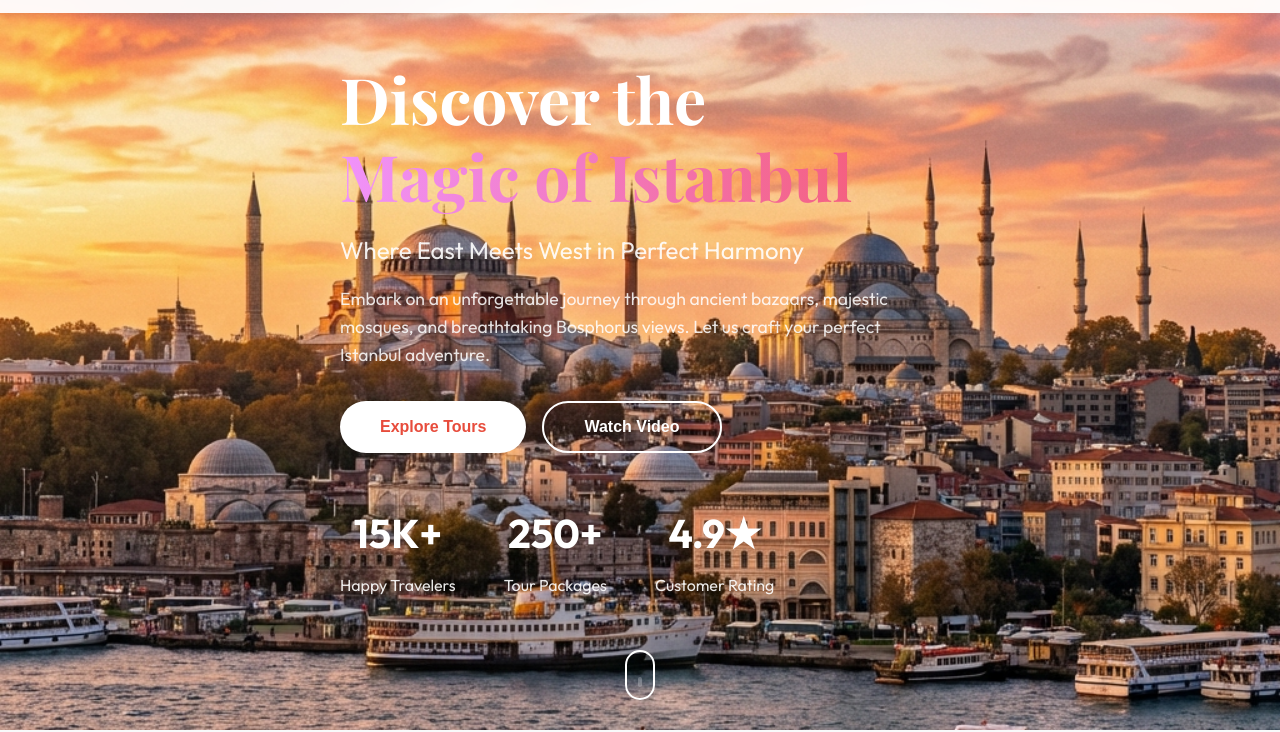
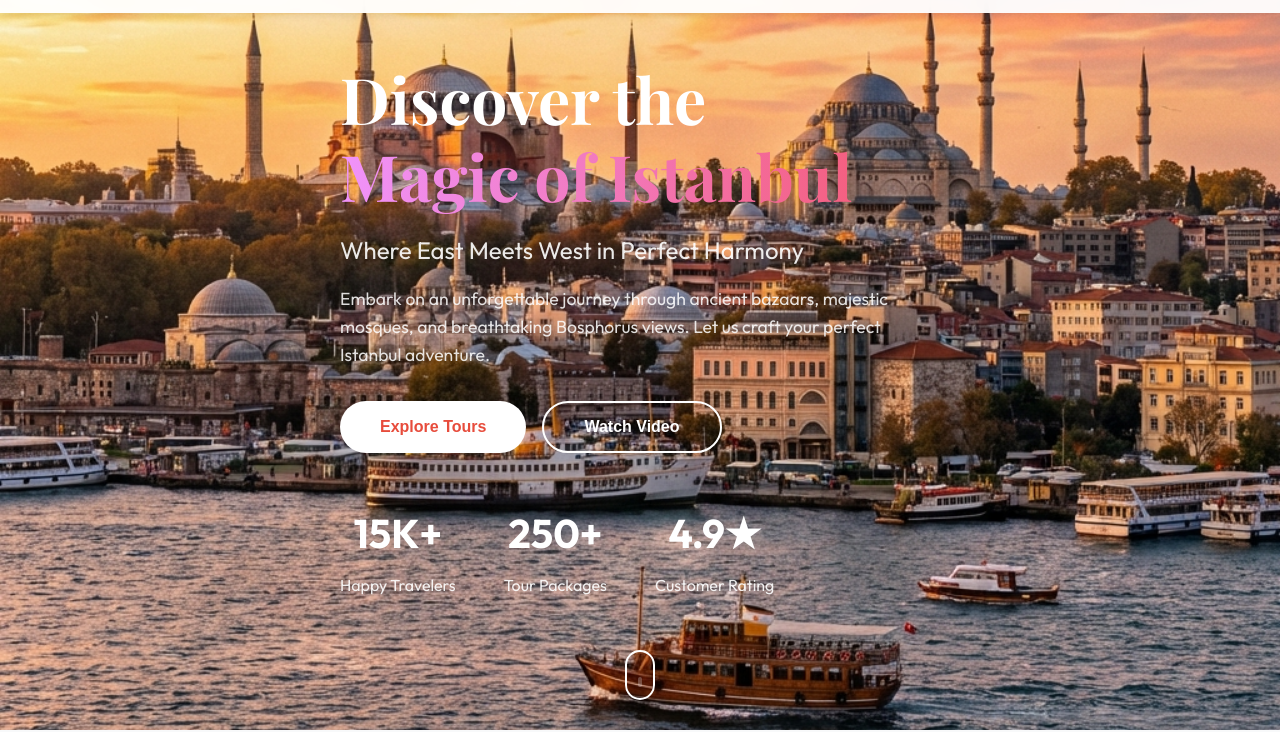
Before and after one commit to MuhammadAlaaStudio/html-2, a plain HTML site: page index.html in a window 1280 px wide. Shown: the part 70-802 px from the top of the page. Drawn offline with nearby package versions, Linux system fonts and the light colour scheme.

Commit message:
style: optimize hero background size for parallax effect

```diff
--- a/styles.css
+++ b/styles.css
@@ -154,10 +154,16 @@ h4 {
 
 .hero-image {
     width: 100%;
-    height: 100%;
+    height: 120%;
+    /* Increased height for parallax */
+    position: absolute;
+    top: -10%;
+    /* Start slightly higher */
+    left: 0;
     background: url('hero-bg.png');
     background-size: cover;
-    background-position: center;
+    background-position: center bottom;
+    /* Align to bottom so sky is visible */
     background-repeat: no-repeat;
 }
 
```
